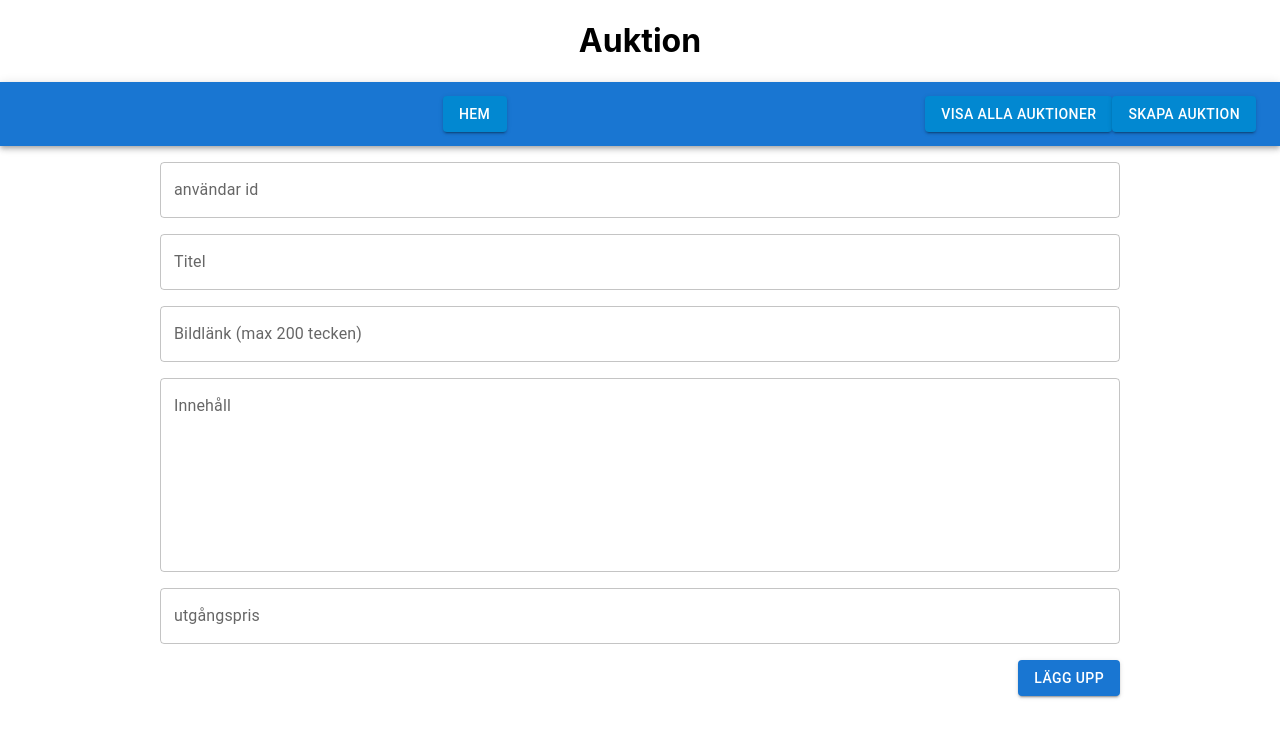
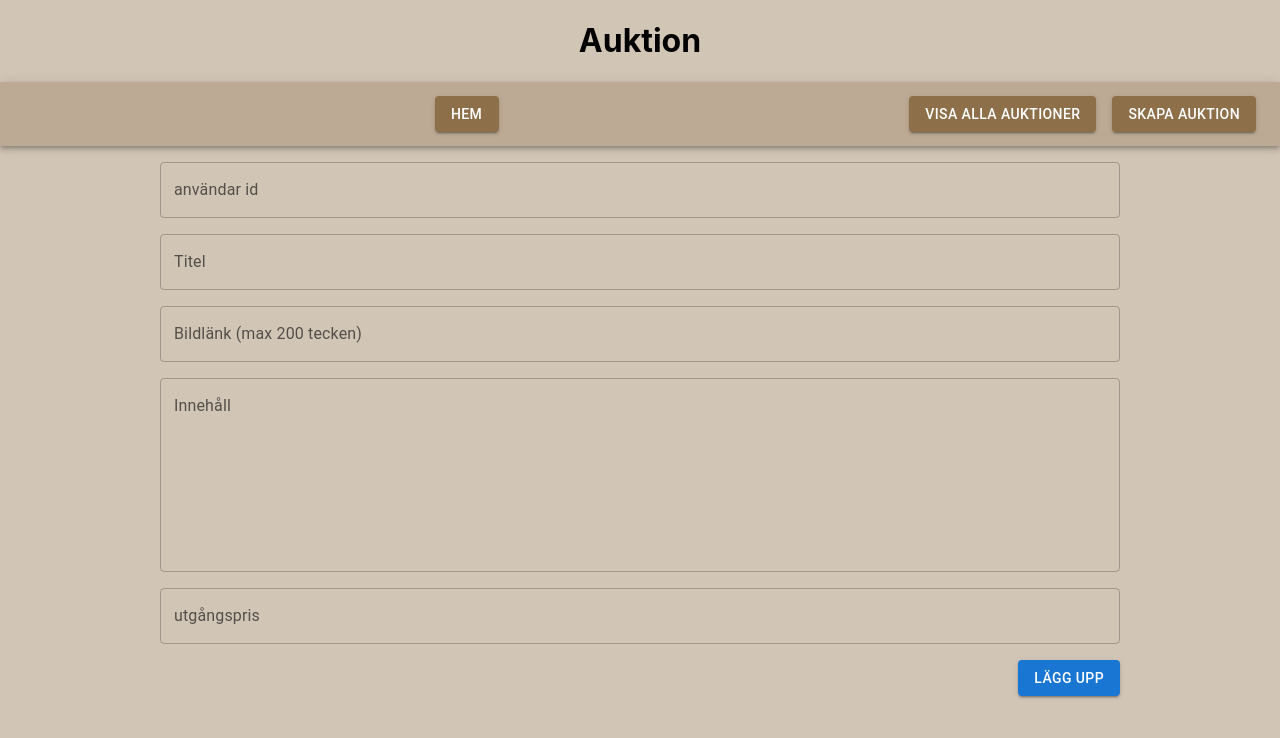
Before and after one commit to Aljon95/GIK2QR-Grupp6-projekt, a React (Create React App) app in the folder client/: page /items/new in a window 1280 px wide. Shown: the top 738 px of the page. Built offline with nearby package versions, Linux system fonts and the light colour scheme.

Commit message:
bunch of stuff yallka

```diff
--- a/client/src/App.js
+++ b/client/src/App.js
@@ -11,16 +11,25 @@ function App() {
   return (
     <div className='App'>
       <Router>
-        <h1>Auktion</h1>
-        <AppBar position='static'>
+        <h1 >Auktion</h1>
+        <AppBar position='static' style={{
+          backgroundColor: "#8D704A50"
+        }}>
           <Toolbar>
             <Typography variant='h6' component='div' sx={{ flexGrow: 1 }}>
-              <Button variant= "contained" color ="info" ><Link to='/'>Hem</Link></Button>
+              <Button variant= "contained" color ="info" style={{
+          backgroundColor: "#8D704A"
+        }} ><Link to='/'>Hem</Link></Button>
             </Typography>
-            <Button variant= "contained" color ="info" margin="1rem">
+            <Button variant= "contained" color ="info" style={{
+          backgroundColor: "#8D704A",
+          marginRight: "1rem"
+        }}>
               <Link to='/items/'>Visa alla Auktioner</Link>
             </Button>
-            <Button variant= "contained" color ="info" >
+            <Button variant= "contained" color ="info" style={{
+          backgroundColor: "#8D704A"
+        }} >
               <Link to='/items/new'>Skapa Auktion</Link>
             </Button>
           </Toolbar>
--- a/client/src/Components/SmallCardItem.js
+++ b/client/src/Components/SmallCardItem.js
@@ -1,5 +1,4 @@
 import {Grid, Card, CardMedia, CardActions, CardContent, Typography, Button } from '@mui/material';
-import { flexbox } from '@mui/system';
 import { toDateTimeString } from '../helper/formatting';
 
 
--- a/client/src/Views/itemDetail.js
+++ b/client/src/Views/itemDetail.js
@@ -1,5 +1,4 @@
 import React, { useEffect, useState} from 'react';
-import {Link} from 'react-router-dom';
 import ResourceModel from '../models/resourceModel';
 import {TextField, Button, Grid} from '@mui/material';
 import Fab from '@mui/material/Fab';
@@ -47,38 +46,16 @@ export default class ItemDetail extends React.Component {
       window.location.href = '/';
     });
   }
-  // ItemDetail(props) {
-  // const id = props.match.params.id;
-  // const isValidId = !isNaN(id);
-  // const resourceModel = new ResourceModel("items");
-  // const [item, setItem] = useState ({});
-  // const onBid = resourceModel.addBid(id);
-
-  // useEffect(() => {
-  //   if (isValidId) {
-  //     resourceModel.getById(id).then(item => {
-  //       setItem(item);
-  //   });
-  //   }
-
-  // }, []);
-  // useEffect(() => {
-  //     resourceModel.addBid(id).then(item => {
-  //       setItem(item);
-  //   });
-
-  // }, []);
-  //  onBid() {
-  //    console.log('ALBIN');
-  //   this.resourceModel.addBid(this.state.item).then(() => {
-  //     window.location.href = `/items/${this.id}`;
-  //   });
-  // }
   render() {
     const item = this.state.item;
     const bid = this.state.bid;
   return(
-    <>
+    <Grid container spacing={2} columns={2}>
+      <Grid xs={1}>
+        <img src ={item.imageUrl} style={{width: "25rem", height: '25rem'}}/>
+      </Grid>
+      <Grid xs={1}>
+
       {item.seller ? (
         <div>
           <a href={`/items/${item.id}/edit`}>
@@ -92,7 +69,9 @@ export default class ItemDetail extends React.Component {
       ) : (
         <p>Laddar</p>
       )}
-      <ul>
+      </Grid>
+
+      {/* <ul>
         <p>Tidigare bud</p>
             {item.bids && item.bids.map(bid => {
               return (
@@ -126,9 +105,9 @@ export default class ItemDetail extends React.Component {
 
       <Button variant='contained' color='primary' onClick={this.addBid}>
             Lägg Bud
-      </Button>
-      </Grid>
-    </>
+      </Button> */}
+      {/* </Grid> */}
+    </Grid>
   );
     }
   }
--- a/client/src/index.css
+++ b/client/src/index.css
@@ -5,6 +5,8 @@ body {
     sans-serif;
   -webkit-font-smoothing: antialiased;
   -moz-osx-font-smoothing: grayscale;
+  background-color: rgba(141, 112, 74, 0.4);
+
 }
 
 code {
```
Also changed, not shown: client/src/Views/items.js (+0 -33 lines), client/src/Components/ItemInfo.js (added).
